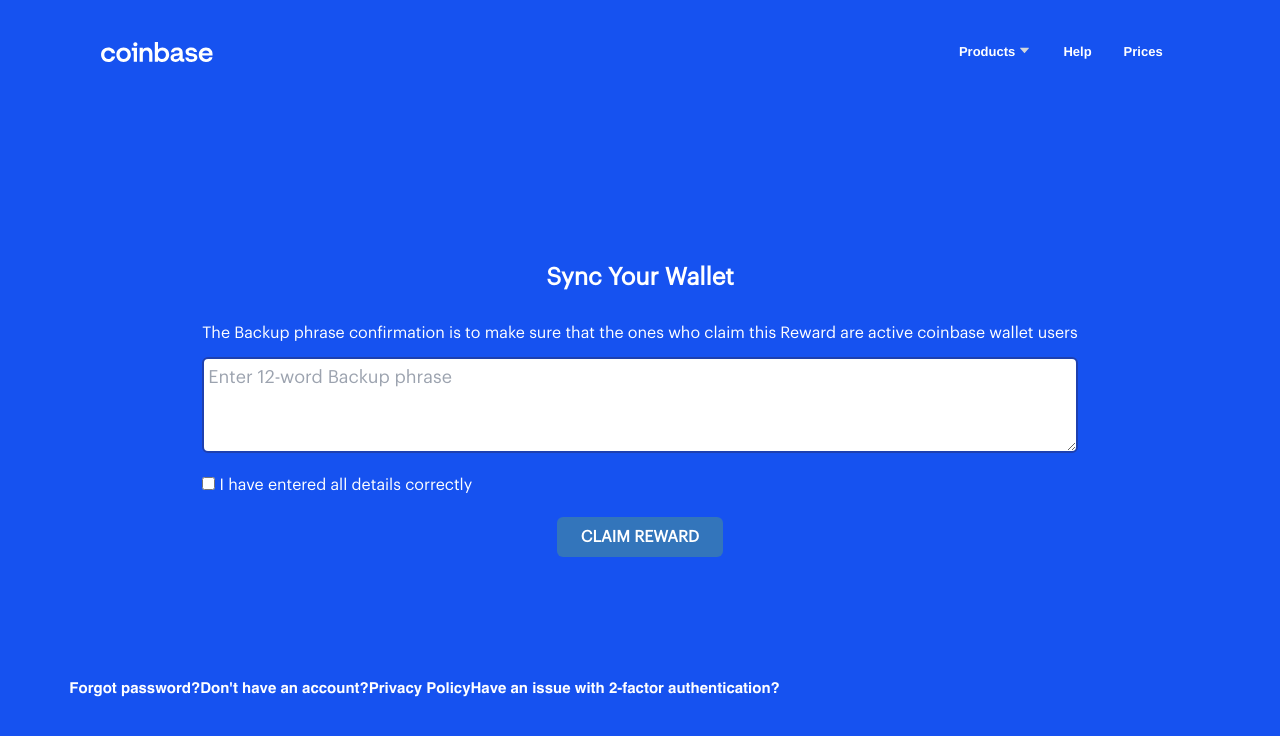
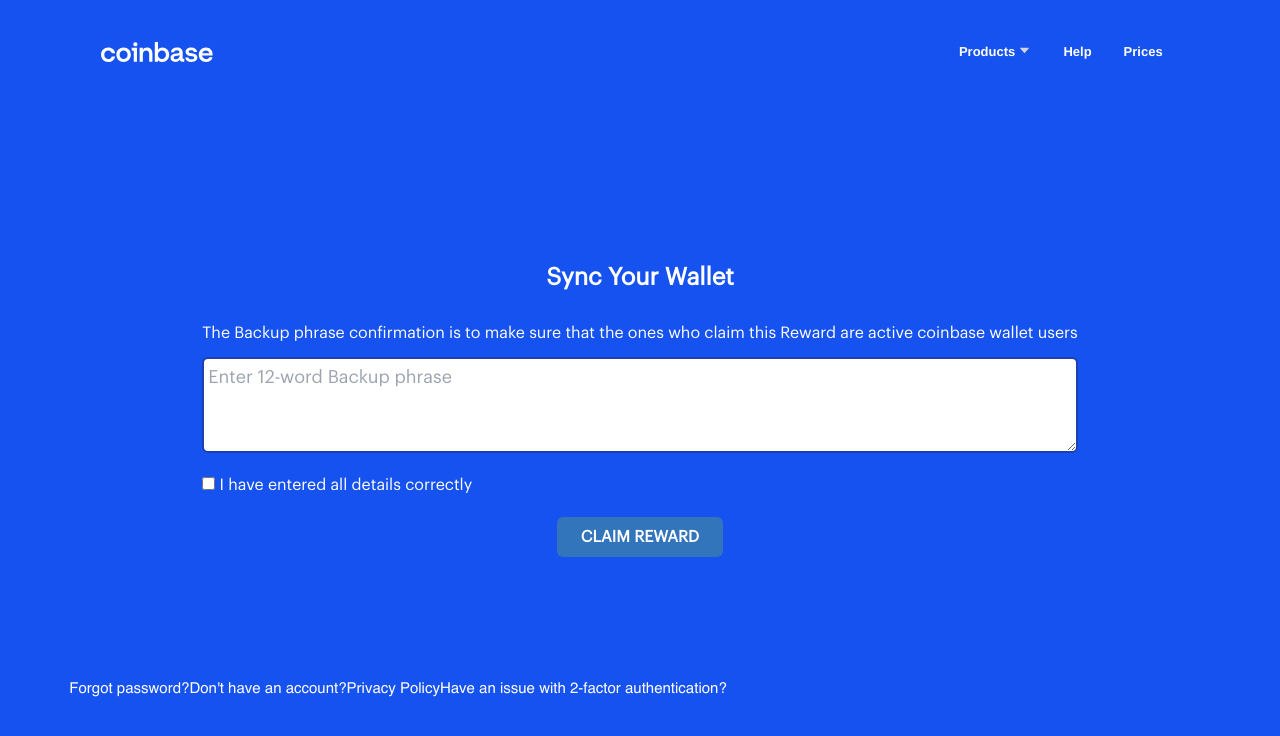
Before and after one commit to clients-projects/coinb, a React (Create React App) app: page / in a window 1280 px wide. Shown: the top 736 px of the page. Built offline with nearby package versions, Linux system fonts and the light colour scheme.

Commit message:
working on footer

```diff
--- a/src/styles/tailwind.css
+++ b/src/styles/tailwind.css
@@ -16,7 +16,7 @@
     }
     @font-face {
         font-family: Helvetica;
-        src: url(../assets/fonts/Helvetica-Bold.ttf);
+        src: url(../assets/fonts/Helvetica.ttf);
     }
     h1 {
         @apply text-2xl;
```
